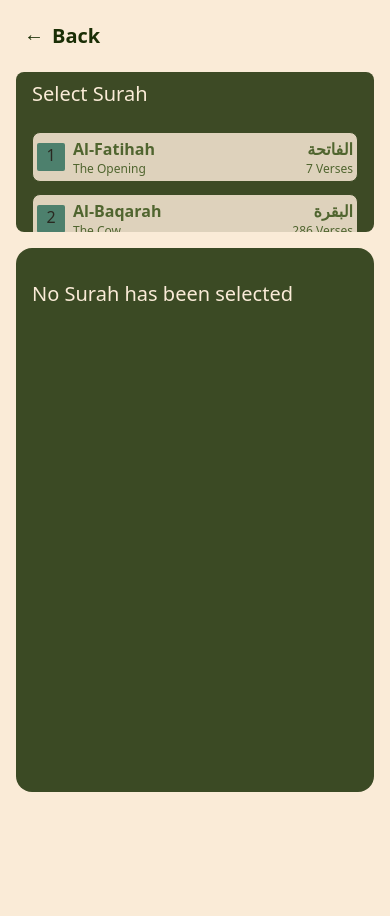
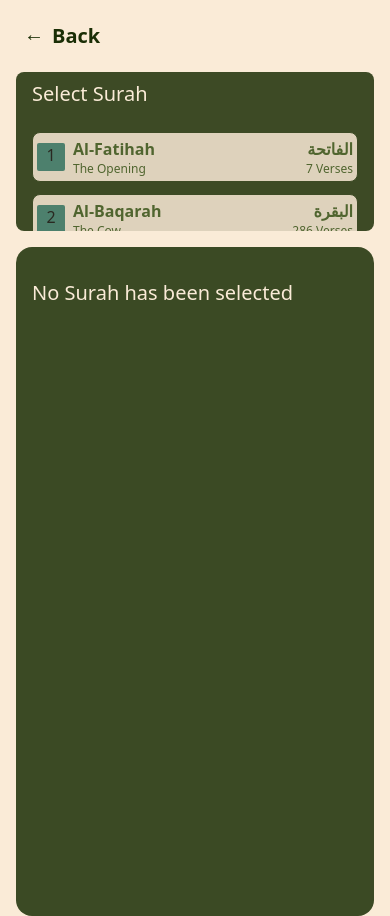
Before and after one commit to JikaMana/QuranHub, a React (Vite) app: page /reader in a window 390 px wide. Built offline with nearby package versions, Linux system fonts and the light colour scheme.

Commit message:
height of mushaf in mobile

```diff
--- a/src/components/ScrollToTopButton.jsx
+++ b/src/components/ScrollToTopButton.jsx
@@ -9,7 +9,7 @@ const ScrollToTopButton = ({ ToTopRef }) => {
   return (
     <button
       onClick={scrollToTop}
-      className="z-10 absolute right-0 rounded-full shadow-lg  transition duration-300"
+      className="z-10 absolute  right-0 rounded-full shadow-lg  transition duration-300"
       aria-label="Scroll to top"
     >
       <FaArrowCircleUp size={30} className=" text-[#faebd7] " />
--- a/src/pages/MushafReader.jsx
+++ b/src/pages/MushafReader.jsx
@@ -99,7 +99,7 @@ const MushafReader = () => {
       <MushafReaderSurahBar />
       <div
         ref={ToTopRef}
-        className="flex-[0.8] bg-lime-950 opacity-85 xl:px-12 px-4 sm:px-8 pt-4 pb-8 w-full mx-auto h-full lg:h-[80vh] overflow-y-scroll scrollbar-hide rounded-2xl"
+        className="lg:flex-[0.8] bg-lime-950 opacity-85 xl:px-12 px-4 sm:px-8 pt-4 pb-8 w-full mx-auto h-[80vh] overflow-y-scroll scrollbar-hide rounded-2xl"
       >
         {surahNumber ? (
           <>
```
